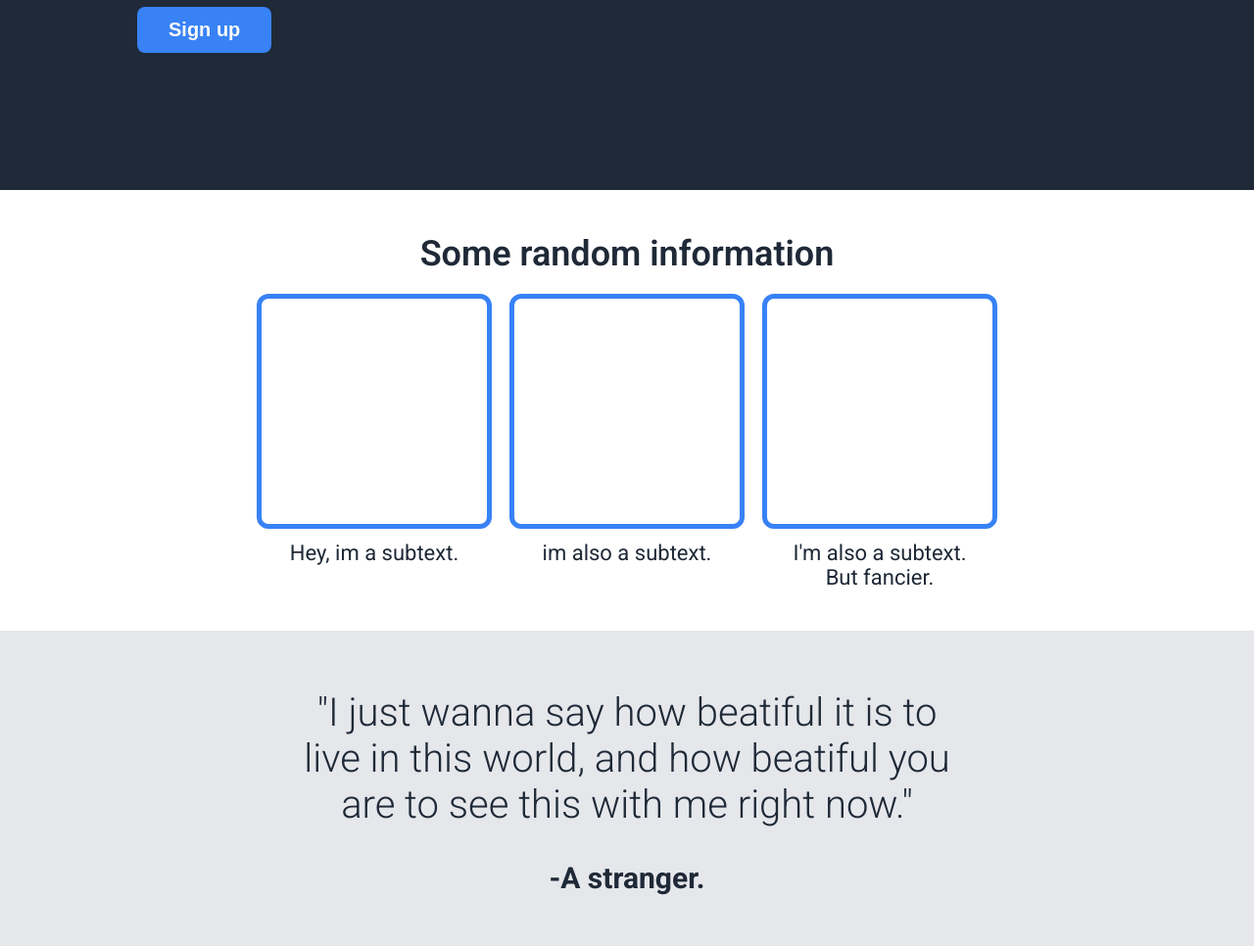
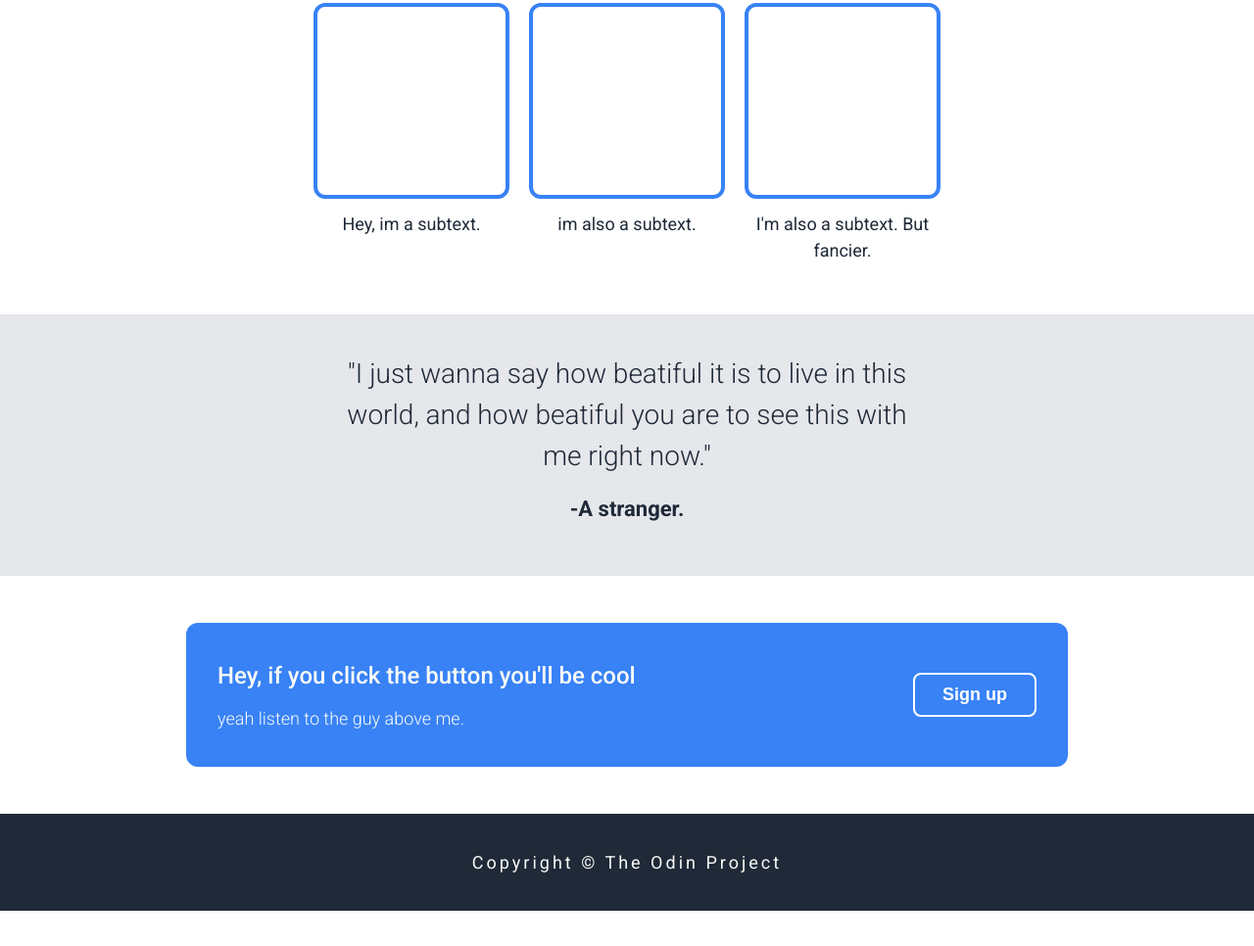
Before and after one commit to RJAYMG/landingpage, a plain HTML site: page index.html in a window 1280 px wide. Shown: the part 634-1600 px from the top of the page at 98% size. After the commit the page ends 1564 px from the top, so only its background shows below. Drawn offline with Linux system fonts and the light colour scheme.

Commit message:
ok so it was a bit bigger than i though it would be.

```diff
--- a/style.css
+++ b/style.css
@@ -5,51 +5,60 @@
 }
 
 body {
-    font-family: 'Roboto', Arial;
+    font-family: 'Roboto', Arial, sans-serif;
     text-align: center;
+    line-height: 1.5;
 }
+
+/* ===== HEADER & HERO ===== */
 
 header {
     display: flex;
     justify-content: space-between;
     align-items: center;
-    padding: 40px 100px;
+    padding: 24px 48px;
 }
 
-header, main {
+header,
+main {
     background-color: #1F2937;
 }
 
 main {
     display: flex;
-    padding: 90px;
+    align-items: center;
+    justify-content: center;
+    gap: 48px;
+    padding: 48px;
 }
 
-h1, button {
+h1,
+button {
     font-weight: 900;
 }
 
-h1, p, button {
-    margin: 14px 0;
+h1,
+p,
+button {
+    margin: 12px 0;
     color: #F9FAF8;
 }
 
-p, a {
-    font-size: 22px;
+p,
+a {
+    font-size: 18px;
 }
 
 .logo {
-    font-size: 42px;
+    font-size: 32px;
 }
 
 .main-text {
-    font-size: 54px;
+    font-size: 42px;
 }
 
 ul {
     display: flex;
-    margin: 0;
-    padding: 0;
     gap: 16px;
 }
 
@@ -62,28 +71,30 @@ a {
     text-decoration: none;
 }
 
+/* hero */
+
 .hero-text {
     text-align: left;
-    margin: 50px;
+    max-width: 500px;
 }
 
 .hero-image {
-    min-width: 70%;
+    max-width: 520px;
 }
 
 img {
-    border-radius: 5%;
+    width: 100%;
     height: auto;
-    width: 70%;
+    border-radius: 8px;
 }
 
 button {
-    border: 0px none;
+    border: none;
     border-radius: 8px;
-    font-size: 20px;
+    font-size: 18px;
     background-color: #3882F6;
-    padding: 12px 32px;
-    margin: 0;
+    padding: 10px 28px;
+    cursor: pointer;
 }
 
 .hero-text button:hover {
@@ -91,23 +102,24 @@ button {
     color: #3882F6;
 }
 
-/* 2nd section */
+/* cards */
 
 .section {
-    padding: 30px;
+    padding: 40px 24px;
 }
 
 .cards-container h1 {
     font-weight: 600;
-    margin-bottom: 20px;
+    margin-bottom: 24px;
     color: #1F2937;
-    font-size: 36px;
+    font-size: 30px;
 }
 
 .cards {
     display: flex;
     justify-content: center;
-    gap: 18px;
+    gap: 20px;
+    flex-wrap: wrap;
 }
 
 .card {
@@ -115,39 +127,35 @@ button {
 }
 
 .empty-div {
-    border: 5px solid #3882F6;
+    border: 4px solid #3882F6;
     border-radius: 12px;
-    width: 240px;
-    height: 240px;
+    width: 200px;
+    height: 200px;
 }
 
 .card p {
-    text-align: center;
-    margin: 12px 20px;
-    max-width: 200px;
+    margin: 12px auto;
+    max-width: 180px;
     color: #1F2937;
 }
 
-/* third-section */
+/* quote */
 
 .quote-container {
-    display: flex;
-    flex-direction: column;
     background-color: #E5E7EB;
-    padding: 40px;
+    padding: 40px 24px;
 }
 
 .quote-text {
-    margin: 20px auto;
-    width: 700px;
-    font-size: 40px;
+    max-width: 600px;
+    margin: 0 auto 16px;
+    font-size: 28px;
     font-weight: 300;
     color: #1F2937;
 }
 
-.quote-owner p{
-    text-align: center;
-    font-size: 30px;
+.quote-owner p {
+    font-size: 22px;
     font-weight: 700;
     color: #1F2937;
 }
@@ -155,7 +163,23 @@ button {
 /* cta */
 
 .cta-container {
-    padding: 100px;
+    padding: 48px 24px;
+}
+
+.cta {
+    display: flex;
+    align-items: center;
+    justify-content: space-between;
+    gap: 24px;
+    max-width: 900px;
+    margin: 0 auto;
+    padding: 24px 32px;
+    border-radius: 12px;
+    background-color: #3882F6;
+}
+
+.cta-text {
+    text-align: left;
 }
 
 .cta-text h1 {
@@ -166,27 +190,12 @@ button {
     font-weight: 300;
 }
 
-.cta-text {
-    margin: 40px 60px;
-    text-align: left;
-}
-
-.cta {
-    display: flex;
-    align-items: center;
-    justify-content: center;
-    gap: 8em;
-    border-radius: 12px;
-    padding: 10px 20px;
-    margin: 0 160px;
-    background-color: #3882F6;
-}
-
 .cta-button {
     font-weight: 700;
     background-color: transparent;
     border: 2px solid #FFFFFF;
     color: #FFFFFF;
+    padding: 10px 28px;
 }
 
 .cta-button:hover {
@@ -198,9 +207,10 @@ button {
 
 .footer-container {
     background-color: #1F2937;
-    padding: 30px;
+    padding: 24px;
 }
 
 .footer-container p {
-    letter-spacing: 4px;
+    letter-spacing: 3px;
+    color: #F9FAF8;
 }
```
